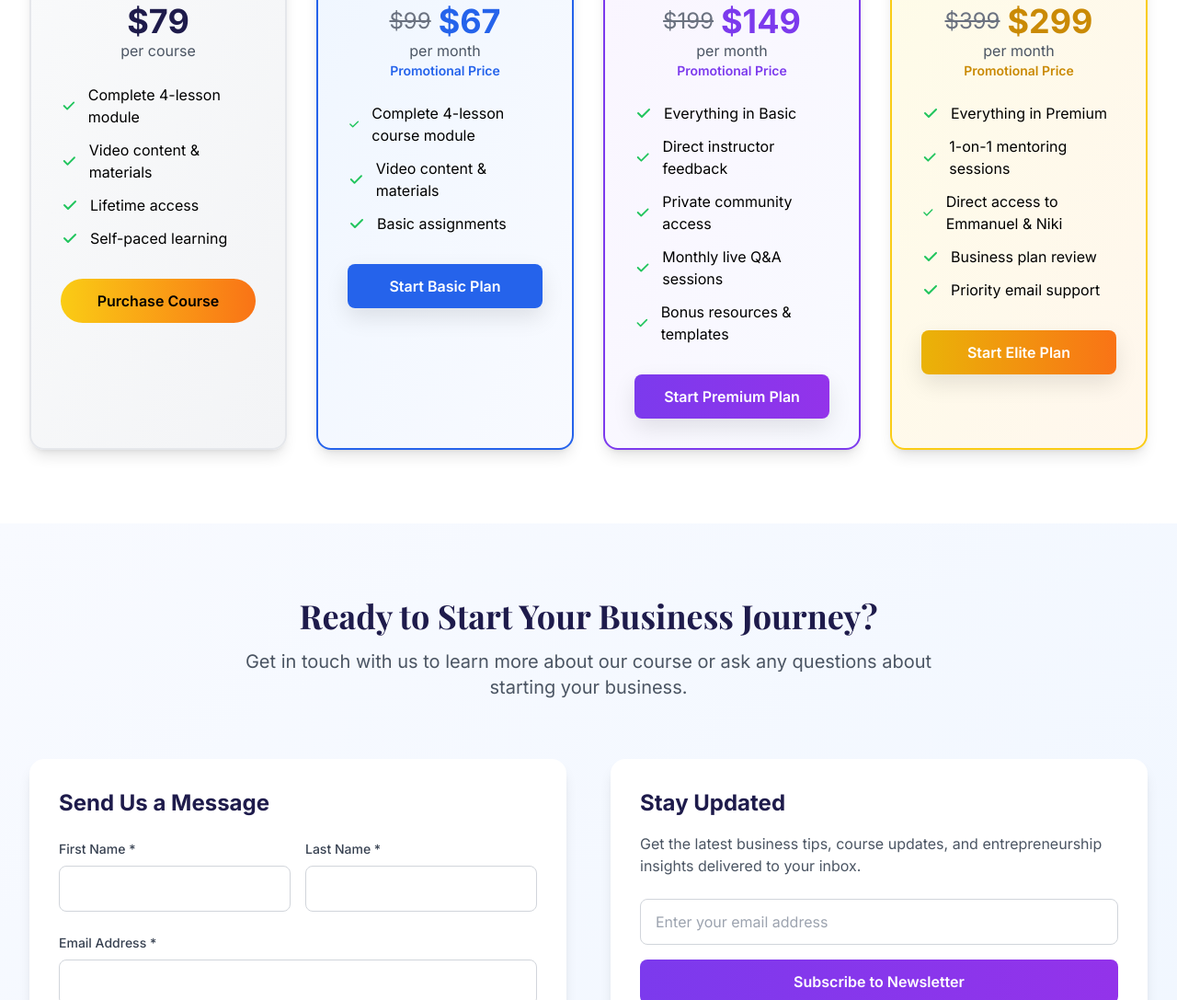
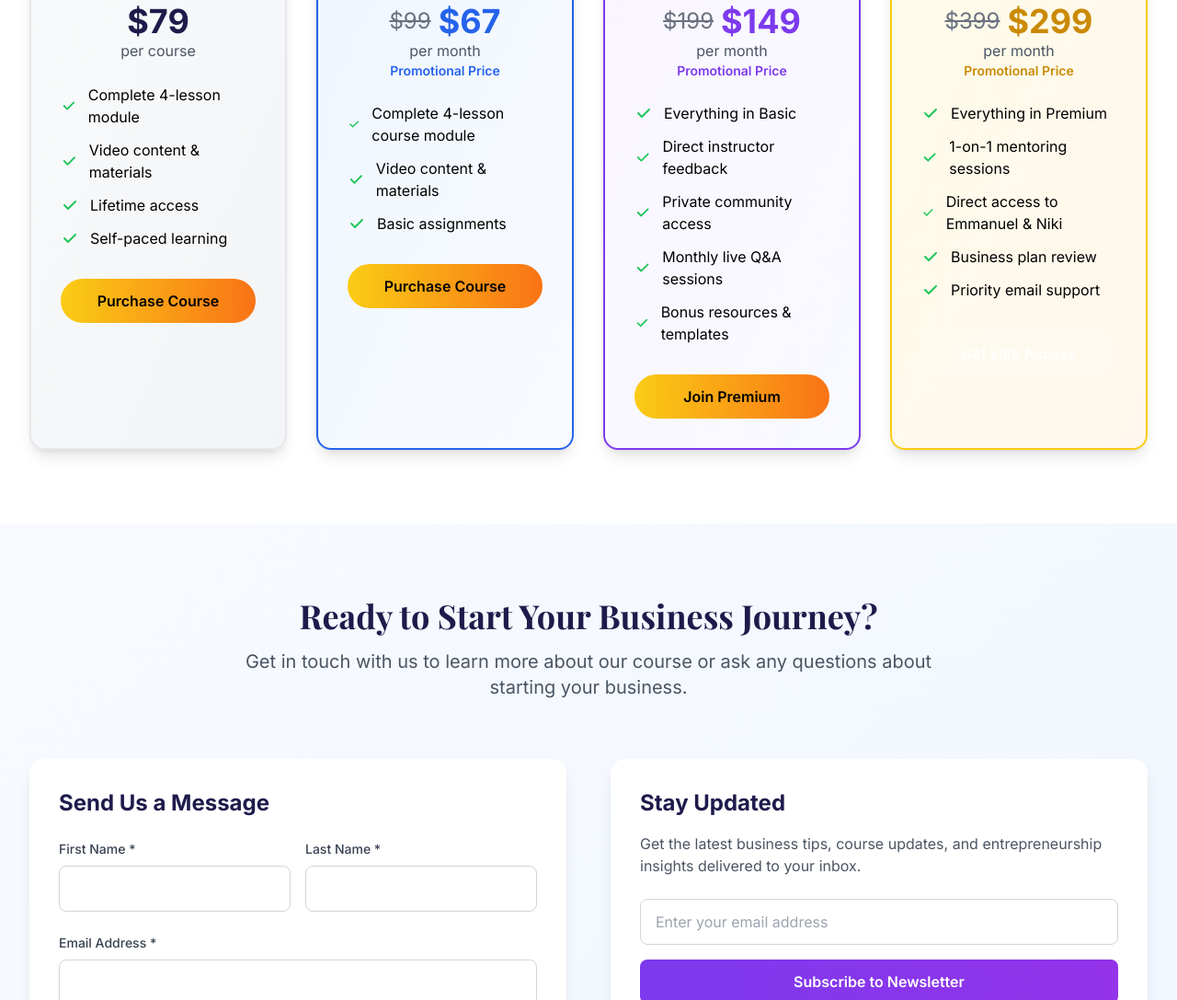
Before and after one commit to scheduling-bmg/burney-academy, a plain HTML site: page index.html in a window 1280 px wide. Shown: the part 3477-4564 px from the top of the page at 92% size. Drawn offline with nearby package versions, Linux system fonts and the light colour scheme; files that its build step writes are made by us from their sources; files whose address does not match are found by name.

Commit message:
Update index.html

```diff
--- a/index.html
+++ b/index.html
@@ -434,9 +434,10 @@
                             </li>
                         </ul>
 
-                        <button class="enroll-btn w-full bg-gradient-to-r from-bmg-blue to-blue-600 text-white py-3 rounded-lg font-semibold hover:shadow-lg transition-all duration-300">
-                            Start Basic Plan
-                        </button>
+                        <a href="https://square.link/u/2H7QbEJm" class="w-full bg-gradient-to-r from-yellow-400 to-orange-500 hover:from-yellow-500 hover:to-orange-600 text-black font-semibold py-3 rounded-full transition-all duration-300 transform hover:scale-105 block text-center no-underline">
+                            Purchase Course
+                        </a>
+
                     </div>
                 </div>
 
@@ -494,9 +495,10 @@
                             </li>
                         </ul>
 
-                        <button class="enroll-btn w-full bg-gradient-to-r from-bmg-purple to-purple-600 text-white py-3 rounded-lg font-semibold hover:shadow-lg transition-all duration-300">
-                            Start Premium Plan
-                        </button>
+                        <a href="https://square.link/u/QQJDW4QP" class="w-full bg-gradient-to-r from-yellow-400 to-orange-500 hover:from-yellow-500 hover:to-orange-600 text-black font-semibold py-3 rounded-full transition-all duration-300 transform hover:scale-105 block text-center no-underline">
+                            Join Premium
+                        </a>
+
                     </div>
                 </div>
 
@@ -548,9 +550,10 @@
                             </li>
                         </ul>
 
-                        <button class="enroll-btn w-full bg-gradient-to-r from-yellow-500 to-orange-500 text-white py-3 rounded-lg font-semibold hover:shadow-lg transition-all duration-300">
-                            Start Elite Plan
-                        </button>
+                        <a href="https://square.link/u/ur9DawM6" class="w-full bg-white/20 hover:bg-white/30 text-white font-semibold py-3 rounded-full border border-white/30 transition-all duration-300 block text-center no-underline">
+                            Get Elite Access
+                        </a>
+
                     </div>
                 </div>
             </div>
```
